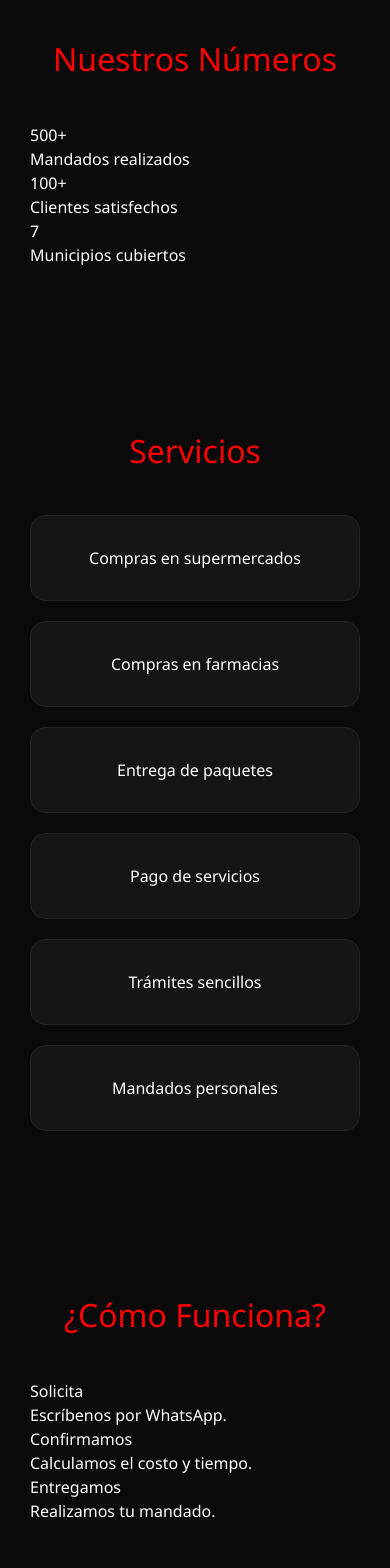
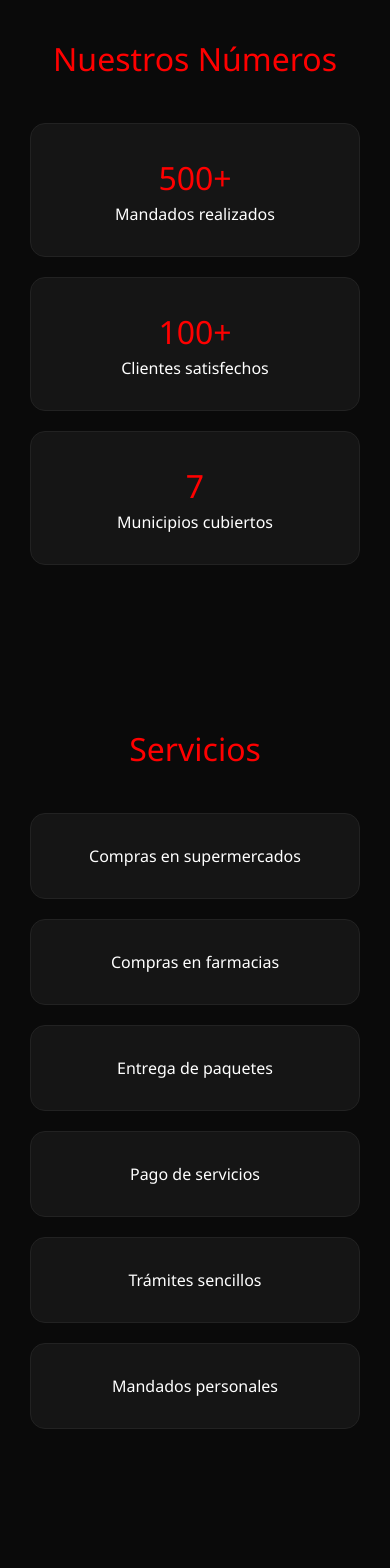
Before and after one commit to Dangel2/ruta-express, a React (Vite) app in the folder frontend/: page / in a window 390 px wide. Shown: the part 940-2508 px from the top of the page. Built offline with nearby package versions, Linux system fonts and the light colour scheme.

Commit message:
Update index.css

```diff
--- a/frontend/src/index.css
+++ b/frontend/src/index.css
@@ -246,4 +246,55 @@
     font-size:2.2rem;
   }
 
+  .stats-grid{
+  display:grid;
+  grid-template-columns:repeat(auto-fit,minmax(220px,1fr));
+  gap:20px;
 }
+
+.stat-card{
+  background:#151515;
+  border:1px solid #222;
+  padding:30px;
+  border-radius:15px;
+  text-align:center;
+}
+
+.stat-card h3{
+  color:#ff0000;
+  font-size:2rem;
+}
+
+.steps-grid{
+  display:grid;
+  grid-template-columns:repeat(auto-fit,minmax(250px,1fr));
+  gap:20px;
+}
+
+.step-card{
+  background:#151515;
+  padding:30px;
+  border-radius:15px;
+  text-align:center;
+}
+
+.promo-banner{
+  text-align:center;
+  background:linear-gradient(
+    90deg,
+    #ff0000,
+    #cc0000
+  );
+  border-radius:15px;
+  margin:20px;
+}
+
+.promo-banner h2{
+  color:white;
+}
+
+.card p{
+  margin-top:10px;
+}
+
+}
```
